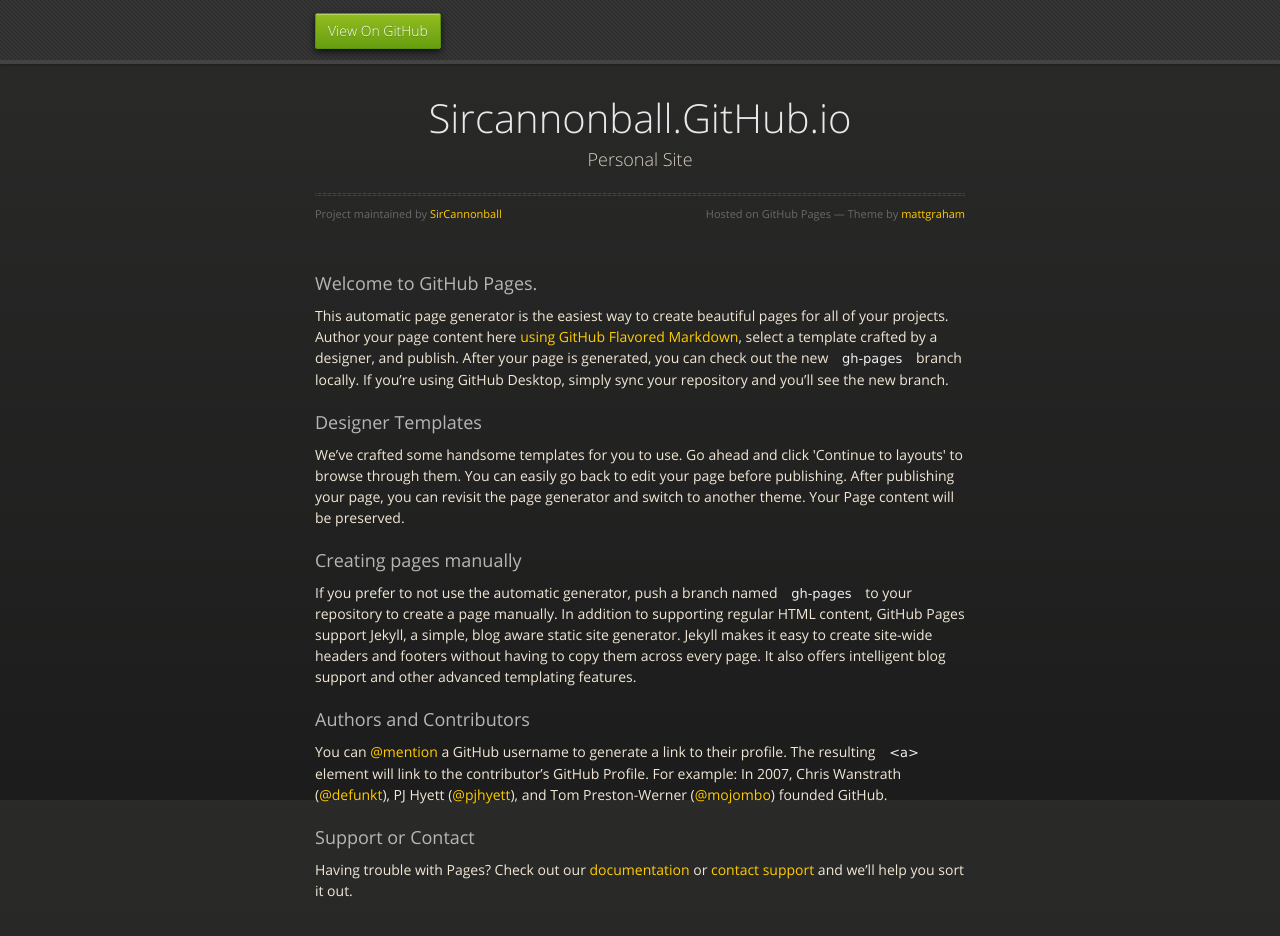
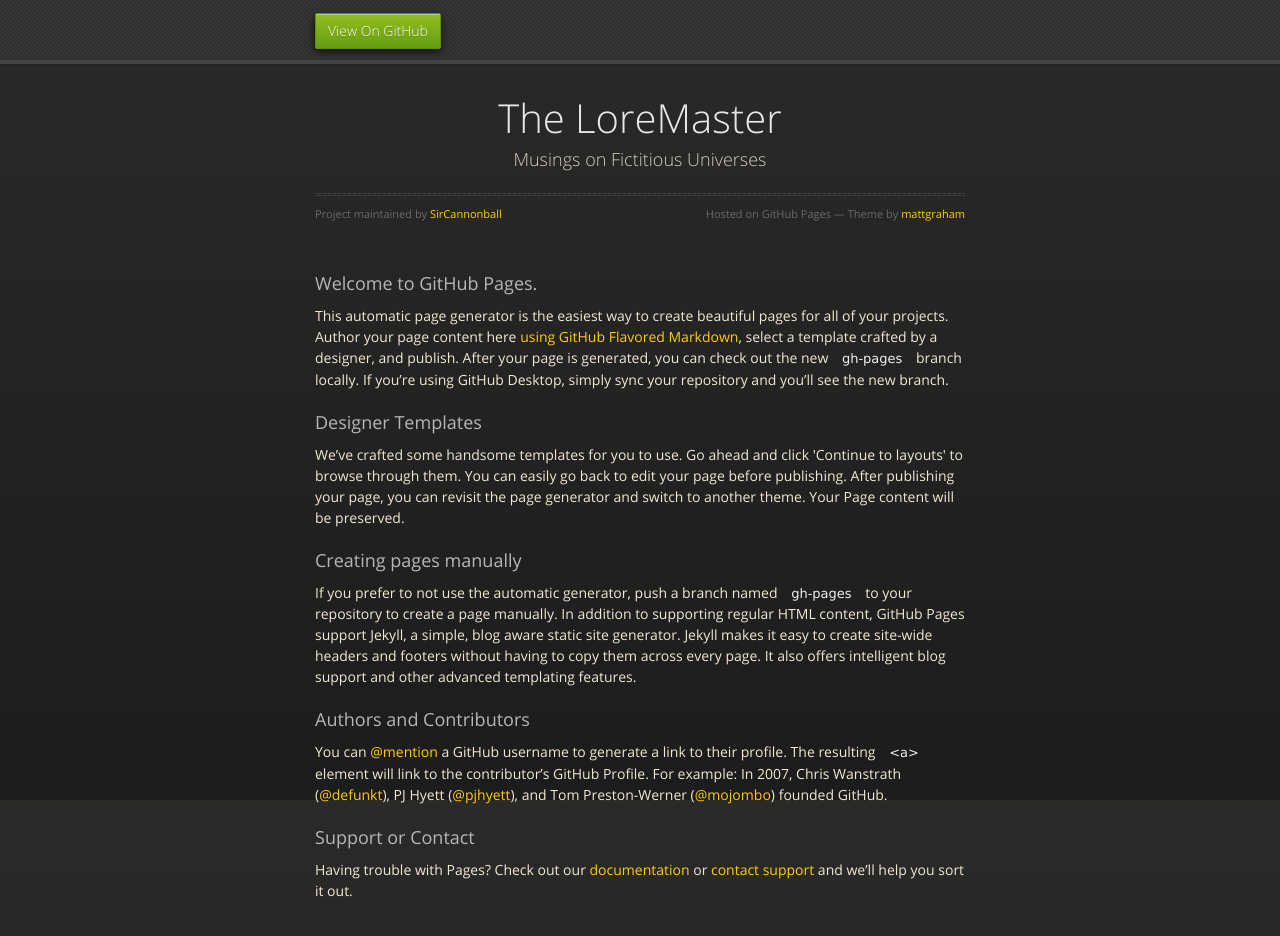
Before and after one commit to SirCannonball/SirCannonball.github.io, a plain HTML site: page index.html in a window 1280 px wide. Drawn offline with nearby package versions, Linux system fonts and the light colour scheme.

Commit message:
Testing Changes
I have no idea how to work html...

```diff
--- a/index.html
+++ b/index.html
@@ -28,8 +28,8 @@
 
       <section>
         <div id="title">
-          <h1>Sircannonball.GitHub.io</h1>
-          <p>Personal Site</p>
+          <h1>The LoreMaster</h1>
+          <p>Musings on Fictitious Universes</p>
           <hr>
           <span class="credits left">Project maintained by <a href="https://github.com/SirCannonball">SirCannonball</a></span>
           <span class="credits right">Hosted on GitHub Pages &mdash; Theme by <a href="https://twitter.com/michigangraham">mattgraham</a></span>
```
